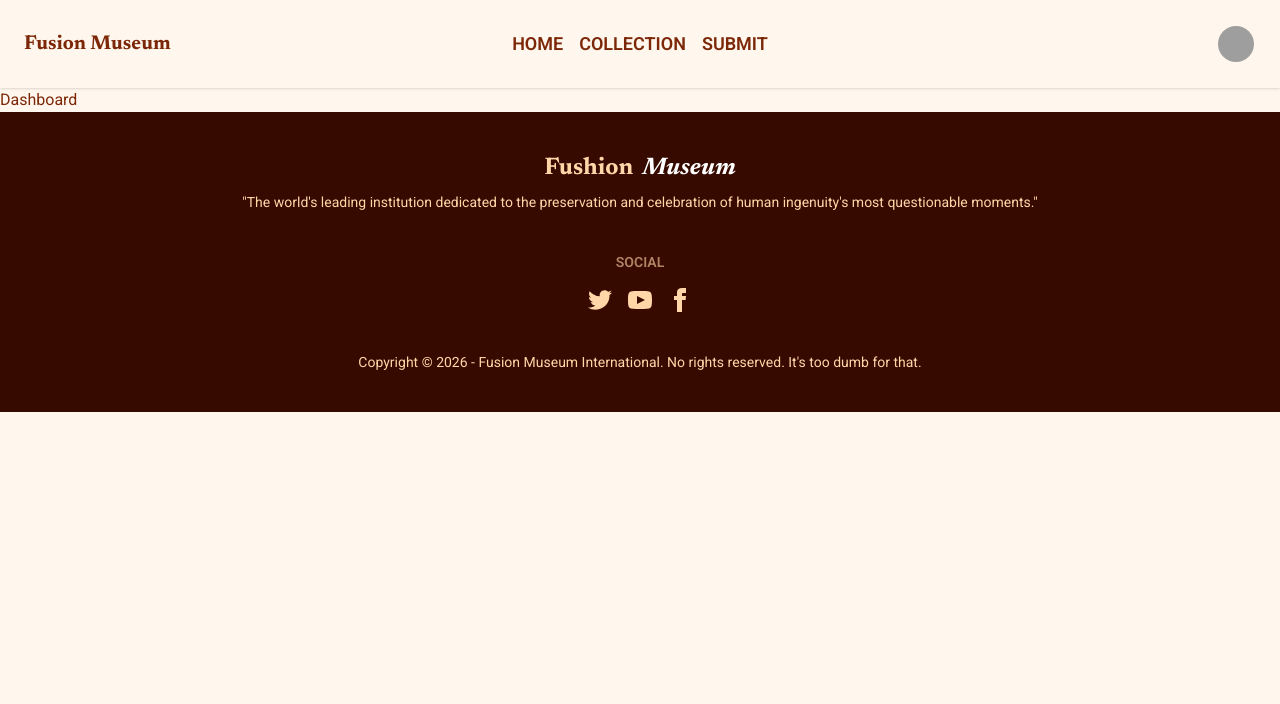
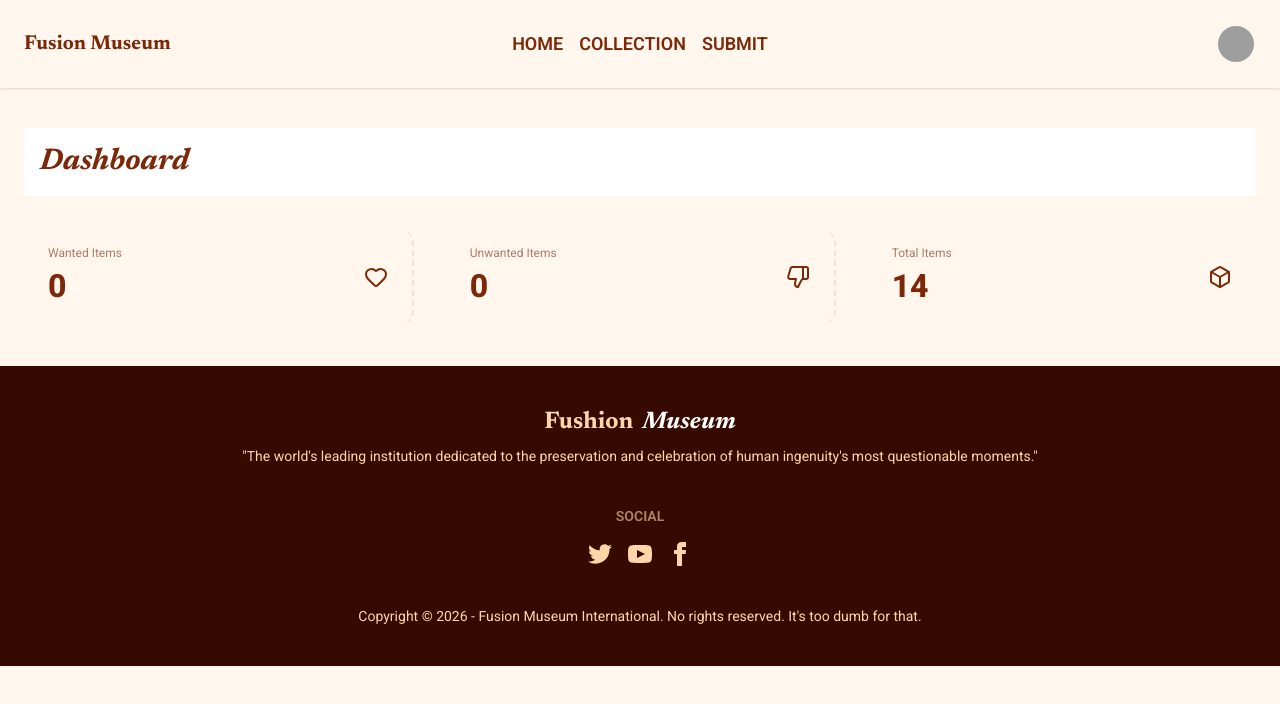
Before and after one commit to AhmedYeasin/museaum-app, a React (Vite) app: page /dashboard in a window 1280 px wide. Shown: the top 704 px of the page. Built offline with nearby package versions, Linux system fonts and the light colour scheme; grey boxes are pictures that could not be loaded.

Commit message:
wanted and unwanted Items can load on dashboard

```diff
--- a/src/Components/Dashboard.jsx
+++ b/src/Components/Dashboard.jsx
@@ -1,5 +1,44 @@
+import { useLoaderData } from "react-router"
+import { getUnwantedIdeasID, getWantedIdeasID } from "../localstorage.js"
+import { BoxIcon, Heart, ThumbsDown } from "lucide-react"
+
 export default function Dashboard(){
+
+    const products = useLoaderData()
+
+    const wantedIds = getWantedIdeasID()
+    const unwantedIds = getUnwantedIdeasID()
+
+    const wantedCount = wantedIds.length;
+    const unwantedCount = unwantedIds.length;
+
+
     return (
-        <div>Dashboard</div>
+        <div className= "px-6 my-10 space-y-8">
+            <h1 className="italic font-news text-3xl bg-white p-4 font-bold">Dashboard</h1>
+        <div className="flex gap-8">
+            <div className="stat rounded-box">
+                <div className="stat-figure">
+                    <Heart/>
+                </div>
+                <div className="stat-title">Wanted Items</div>
+                <div className="stat-value">{wantedCount}</div>
+            </div>
+            <div className="stat rounded-box">
+                <div className="stat-figure">
+                    <ThumbsDown/>
+                </div>
+                <div className="stat-title">Unwanted Items</div>
+                <div className="stat-value">{wantedCount}</div>
+            </div>
+            <div className="stat rounded-box">
+                <div className="stat-figure">
+                    <BoxIcon/>
+                </div>
+                <div className="stat-title">Total Items</div>
+                <div className="stat-value">{products.length}</div>
+            </div>
+        </div>
+        </div>
     )
 }
```
